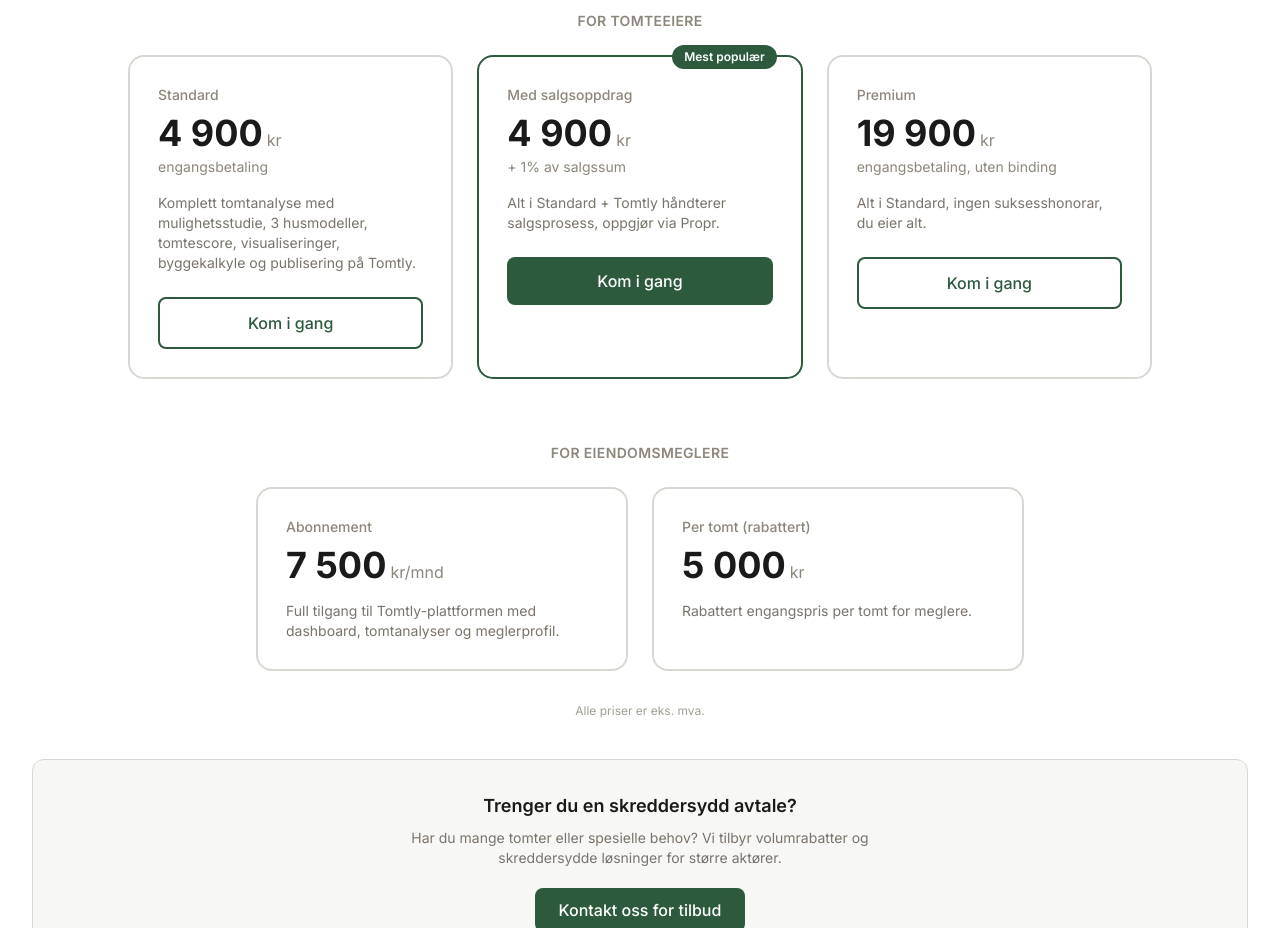
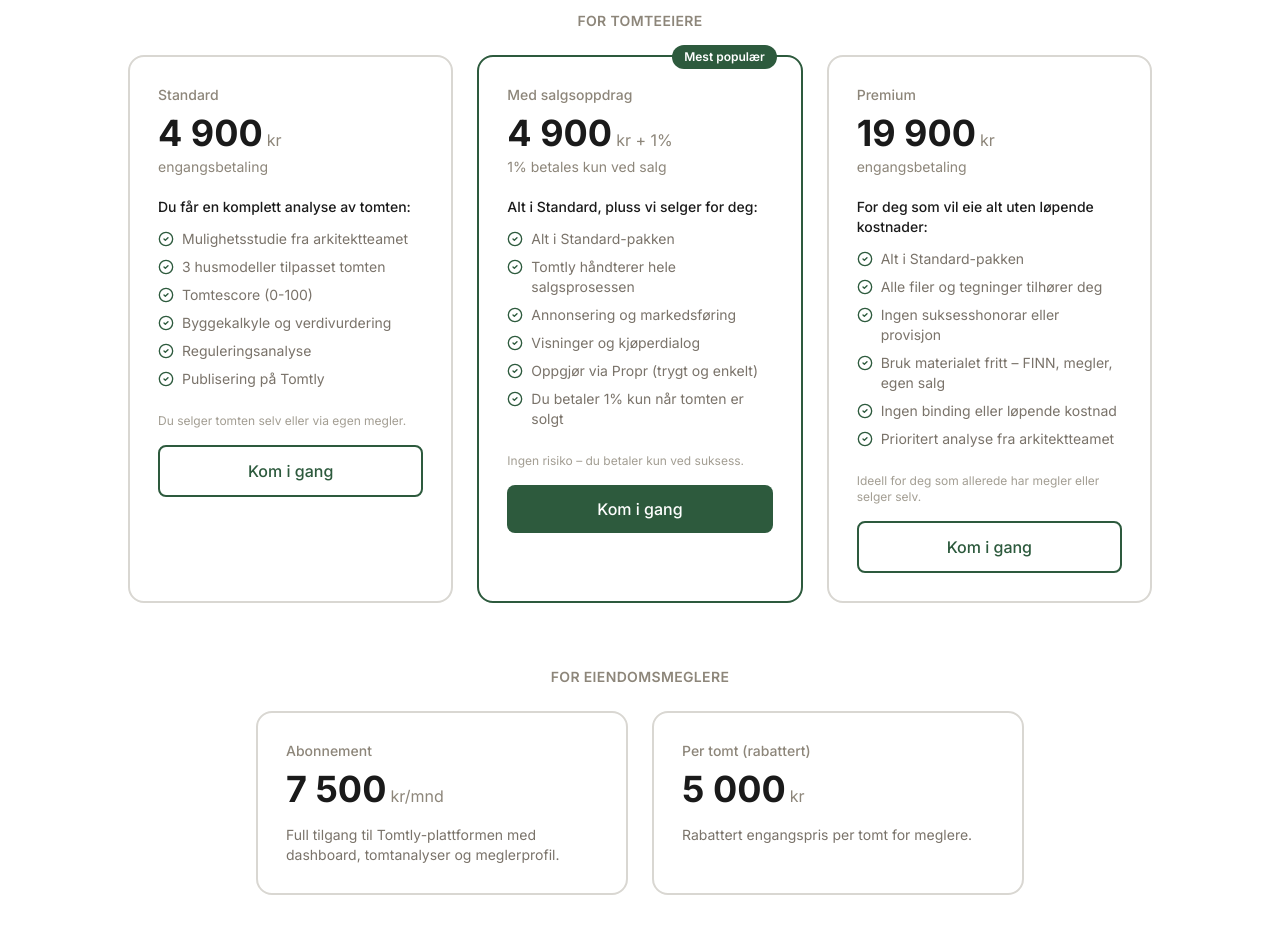
Before and after one commit to NOPSAS/tomtly, a Next.js app: page / in a window 1280 px wide. Shown: the part 3180-4108 px from the top of the page. Built offline with nearby package versions, Linux system fonts and the light colour scheme; no server answers; a web font is replaced by a local one.

Commit message:
Clearer pricing: bullet lists showing exact differences per plan

```diff
--- a/src/app/page.tsx
+++ b/src/app/page.tsx
@@ -387,16 +387,31 @@
           For tomteeiere
         </h3>
         <div className="grid grid-cols-1 md:grid-cols-3 gap-6 max-w-5xl mx-auto mb-16">
+          {/* Standard */}
           <div className="border-2 border-brand-200 rounded-2xl p-7">
             <div className="text-sm font-medium text-brand-500 mb-2">Standard</div>
             <div className="flex items-baseline gap-1 mb-1">
               <span className="text-4xl font-bold text-tomtly-dark">4 900</span>
               <span className="text-brand-500">kr</span>
             </div>
-            <p className="text-sm text-brand-500 mb-4">engangsbetaling</p>
-            <p className="text-sm text-brand-600 mb-6">
-              Komplett tomtanalyse med mulighetsstudie, 3 husmodeller, tomtescore, visualiseringer, byggekalkyle og publisering på Tomtly.
-            </p>
+            <p className="text-sm text-brand-500 mb-5">engangsbetaling</p>
+            <p className="text-sm font-medium text-tomtly-dark mb-3">Du får en komplett analyse av tomten:</p>
+            <ul className="space-y-2 mb-6">
+              {[
+                'Mulighetsstudie fra arkitektteamet',
+                '3 husmodeller tilpasset tomten',
+                'Tomtescore (0-100)',
+                'Byggekalkyle og verdivurdering',
+                'Reguleringsanalyse',
+                'Publisering på Tomtly',
+              ].map((f) => (
+                <li key={f} className="flex items-start gap-2 text-sm text-brand-600">
+                  <CheckCircle2 className="w-4 h-4 text-tomtly-accent flex-shrink-0 mt-0.5" />
+                  {f}
+                </li>
+              ))}
+            </ul>
+            <p className="text-xs text-brand-400 mb-4">Du selger tomten selv eller via egen megler.</p>
             <Link
               href="/selger/onboarding"
               className="block w-full text-center px-4 py-3 border-2 border-tomtly-accent text-tomtly-accent font-medium rounded-lg hover:bg-forest-50 transition-colors"
@@ -405,6 +420,7 @@
             </Link>
           </div>
 
+          {/* Med salgsoppdrag */}
           <div className="border-2 border-tomtly-accent rounded-2xl p-7 relative">
             <div className="absolute -top-3 right-6 px-3 py-1 bg-tomtly-accent text-white text-xs font-semibold rounded-full">
               Mest populær
@@ -412,12 +428,26 @@
             <div className="text-sm font-medium text-brand-500 mb-2">Med salgsoppdrag</div>
             <div className="flex items-baseline gap-1 mb-1">
               <span className="text-4xl font-bold text-tomtly-dark">4 900</span>
-              <span className="text-brand-500">kr</span>
+              <span className="text-brand-500">kr + 1%</span>
             </div>
-            <p className="text-sm text-brand-500 mb-4">+ 1% av salgssum</p>
-            <p className="text-sm text-brand-600 mb-6">
-              Alt i Standard + Tomtly håndterer salgsprosess, oppgjør via Propr.
-            </p>
+            <p className="text-sm text-brand-500 mb-5">1% betales kun ved salg</p>
+            <p className="text-sm font-medium text-tomtly-dark mb-3">Alt i Standard, pluss vi selger for deg:</p>
+            <ul className="space-y-2 mb-6">
+              {[
+                'Alt i Standard-pakken',
+                'Tomtly håndterer hele salgsprosessen',
+                'Annonsering og markedsføring',
+                'Visninger og kjøperdialog',
+                'Oppgjør via Propr (trygt og enkelt)',
+                'Du betaler 1% kun når tomten er solgt',
+              ].map((f) => (
+                <li key={f} className="flex items-start gap-2 text-sm text-brand-600">
+                  <CheckCircle2 className="w-4 h-4 text-tomtly-accent flex-shrink-0 mt-0.5" />
+                  {f}
+                </li>
+              ))}
+            </ul>
+            <p className="text-xs text-brand-400 mb-4">Ingen risiko – du betaler kun ved suksess.</p>
             <Link
               href="/selger/onboarding"
               className="block w-full text-center px-4 py-3 bg-tomtly-accent text-white font-medium rounded-lg hover:bg-forest-700 transition-colors"
@@ -426,16 +456,31 @@
             </Link>
           </div>
 
+          {/* Premium */}
           <div className="border-2 border-brand-200 rounded-2xl p-7">
             <div className="text-sm font-medium text-brand-500 mb-2">Premium</div>
             <div className="flex items-baseline gap-1 mb-1">
               <span className="text-4xl font-bold text-tomtly-dark">19 900</span>
               <span className="text-brand-500">kr</span>
             </div>
-            <p className="text-sm text-brand-500 mb-4">engangsbetaling, uten binding</p>
-            <p className="text-sm text-brand-600 mb-6">
-              Alt i Standard, ingen suksesshonorar, du eier alt.
-            </p>
+            <p className="text-sm text-brand-500 mb-5">engangsbetaling</p>
+            <p className="text-sm font-medium text-tomtly-dark mb-3">For deg som vil eie alt uten løpende kostnader:</p>
+            <ul className="space-y-2 mb-6">
+              {[
+                'Alt i Standard-pakken',
+                'Alle filer og tegninger tilhører deg',
+                'Ingen suksesshonorar eller provisjon',
+                'Bruk materialet fritt – FINN, megler, egen salg',
+                'Ingen binding eller løpende kostnad',
+                'Prioritert analyse fra arkitektteamet',
+              ].map((f) => (
+                <li key={f} className="flex items-start gap-2 text-sm text-brand-600">
+                  <CheckCircle2 className="w-4 h-4 text-tomtly-accent flex-shrink-0 mt-0.5" />
+                  {f}
+                </li>
+              ))}
+            </ul>
+            <p className="text-xs text-brand-400 mb-4">Ideell for deg som allerede har megler eller selger selv.</p>
             <Link
               href="/selger/onboarding"
               className="block w-full text-center px-4 py-3 border-2 border-tomtly-accent text-tomtly-accent font-medium rounded-lg hover:bg-forest-50 transition-colors"
```
